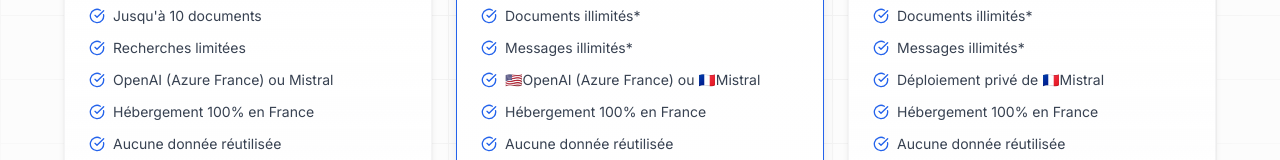
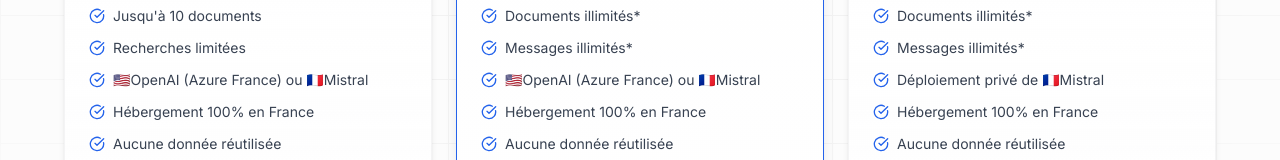
Before and after one commit to AlienorAI/website, a Next.js app: page / in a window 1280 px wide. Both pictures are taken after a click on the tab "Annuel (Économisez 20%)". Shown: the part 5072-5232 px from the top of the page. Built offline with nearby package versions, Linux system fonts and the light colour scheme.

Commit message:
feat: add flags

```diff
--- a/app/page.tsx
+++ b/app/page.tsx
@@ -927,7 +927,7 @@ export default function LandingPage() {
                         features: [
                           "Jusqu'à 10 documents",
                           "Recherches limitées",
-                          "OpenAI (Azure France) ou Mistral",
+                          "🇺🇸OpenAI (Azure France) ou 🇫🇷Mistral",
                           "Hébergement 100% en France",
                           "Aucune donnée réutilisée",
                         ],
```
